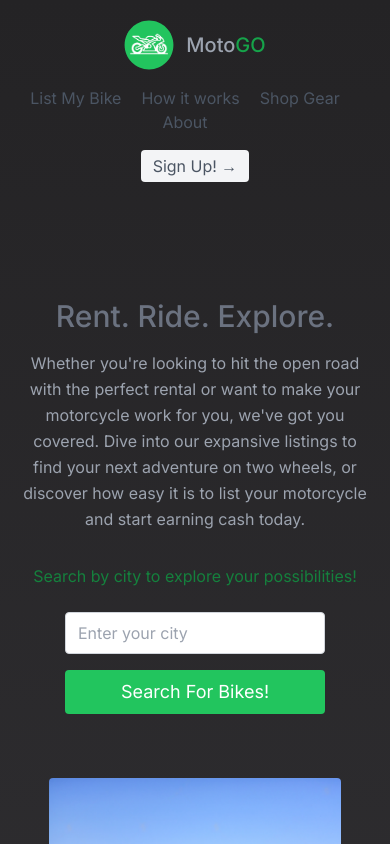
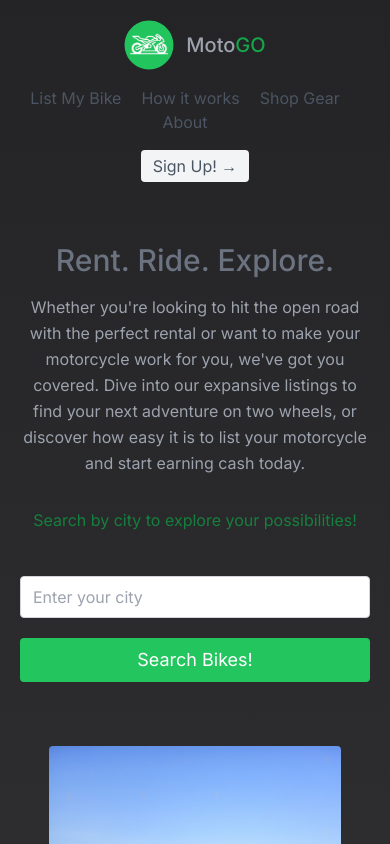
Before and after one commit to codetombomb/moto-go, a Next.js app in the folder client/: page / in a window 390 px wide. Shown: the top 844 px of the page. Built offline with nearby package versions, Linux system fonts and the light colour scheme; no server answers.

Commit message:
debug layout responsiveness

```diff
--- a/client/src/app/components/LandingSection/index.tsx
+++ b/client/src/app/components/LandingSection/index.tsx
@@ -1,18 +1,59 @@
-import { useState } from "react";
+import useDebounce from "@/app/hooks/useDebounce";
+import { useEffect, useRef, useState } from "react";
+
+type Location = {
+  address_line_1: string;
+  address_line_2: string | null;
+  city: string;
+  country: string;
+  created_at: string;
+  id: number;
+  state_province: string;
+  updated_at: string;
+  user_id: number;
+  zip_postal_code: string | null;
+};
 
 function Landing() {
   const [cityInput, setCityInput] = useState<string>("");
+  const [locations, setLocations] = useState<Location[]>([]);
+  const [isDropdownOpen, setIsDropdownOpen] = useState<boolean>(false);
+  const debouncedSearchTerm = useDebounce<string>(cityInput, 500);
 
-  const handleCitySearch = async () => {
-    const resp = await fetch(`/locations/by-city/${cityInput}`);
-    const data = await resp.json();
-    console.log(data);
+  const wrapperRef = useRef<HTMLDivElement>(null);
+
+  useEffect(() => {
+    const handleClickOutside = (e: MouseEvent) => {
+      if (
+        wrapperRef.current &&
+        !wrapperRef.current.contains(e.target as Node)
+      ) {
+        setIsDropdownOpen(false);
+      }
+    };
+  }, []);
+
+  useEffect(() => {
+    if (debouncedSearchTerm) {
+      handleCitySearch(debouncedSearchTerm);
+      setIsDropdownOpen(true);
+    } else {
+      setIsDropdownOpen(false);
+    }
+  }, [debouncedSearchTerm]);
+
+  const handleCitySearch = async (searchTerm: string) => {
+    if (cityInput) {
+      const resp = await fetch(`/locations/by-city/${cityInput}`);
+      const data = await resp.json();
+      setLocations(data);
+    }
   };
 
   return (
     <section>
       <section className="text-gray-400 body-font">
-        <div className="container mx-auto flex px-5 py-24 md:flex-row flex-col items-center">
+        <div className="container mx-auto flex px-5 py-10 sm:py-24 md:flex-row flex-col items-center">
           <div className="lg:flex-grow md:w-1/2 lg:pr-24 md:pr-16 flex flex-col md:items-start md:text-left mb-16 md:mb-0 items-center text-center">
             <h1 className="title-font sm:text-4xl text-3xl mb-4 font-medium text-gray-500">
               Rent. Ride. Explore.
@@ -28,23 +69,23 @@ function Landing() {
               Search by city to explore your possibilities!
             </span>
             <br />
-            <div className="flex justify-center flex-col">
-              <div className="relative mb-4">
+            <div className="flex justify-between flex-col w-full max-w-lg sm:flex-row">
+              <div className="relative min-w-72 w-full">
                 <input
                   type="text"
                   id="name"
                   name="name"
-                  className="w-full bg-white rounded border border-gray-300 focus:border-green-500 focus:ring-2 focus:ring-green-200 text-base outline-none text-gray-700 py-1 px-3 leading-8 transition-colors duration-200 ease-in-out"
+                  className="bg-white rounded border border-gray-300 focus:border-green-500 focus:ring-2 focus:ring-green-200 text-base outline-none text-gray-700 py-1 px-3 leading-8 transition-colors duration-200 ease-in-out w-full my-5 sm:my-0"
                   value={cityInput}
                   onChange={(e) => setCityInput(e.target.value)}
                   placeholder="Enter your city"
                 />
               </div>
               <button
-                className="inline-flex justify-center text-white bg-green-500 border-0 py-2 px-6 focus:outline-none hover:bg-green-600 rounded text-lg"
-                onClick={handleCitySearch}
+                className="text-white bg-green-500 border-0 py-2 px-6 focus:outline-none hover:bg-green-600 rounded text-lg sm:mx-5 text-nowrap h-11"
+                onClick={() => handleCitySearch(cityInput)}
               >
-                Search For Bikes!
+                Search Bikes!
               </button>
             </div>
           </div>
--- /dev/null
+++ b/client/src/app/hooks/useDebounce.ts
@@ -0,0 +1,19 @@
+import { useState, useEffect } from "react";
+
+const useDebounce = <T>(value: T, delay: number): T => {
+  const [debouncedValue, setDebouncedValue] = useState<T>(value);
+
+  useEffect(() => {
+    const timeoutId = setTimeout(() => {
+      setDebouncedValue(value);
+    }, delay);
+
+    return () => {
+      clearTimeout(timeoutId);
+    };
+  }, [value, delay]);
+
+  return debouncedValue;
+};
+
+export default useDebounce;
```
